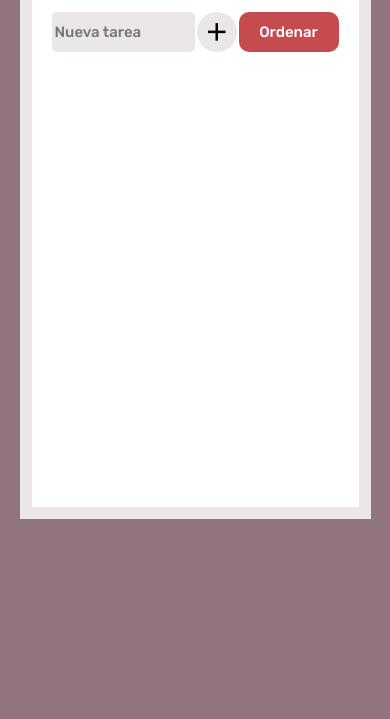
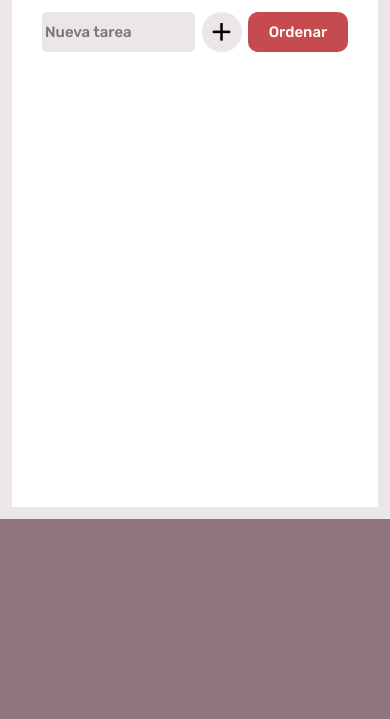
Before and after one commit to justin-A18/App-Tareas, a plain HTML site: page index.html in a window 390 px wide. Shown: the part 125-844 px from the top of the page. Drawn offline with nearby package versions, Linux system fonts and the light colour scheme.

Commit message:
ajustando el with

```diff
--- a/css/styles.css
+++ b/css/styles.css
@@ -36,7 +36,7 @@ body{
 
 @media (max-width: 600px) {
     .container-principal{
-        width: 90%;
+        width: 100%;
     }
 }
 
@@ -87,7 +87,7 @@ body{
 .tarea{
     width: 100%;
     min-height: 50rem;
-    padding: 0 2rem;
+    padding: 0 3rem;
     display: flex;
     flex-direction: column;
     overflow: hidden;
```
